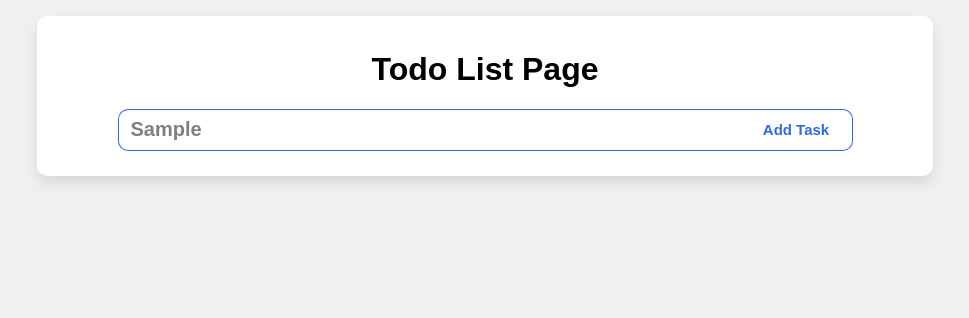
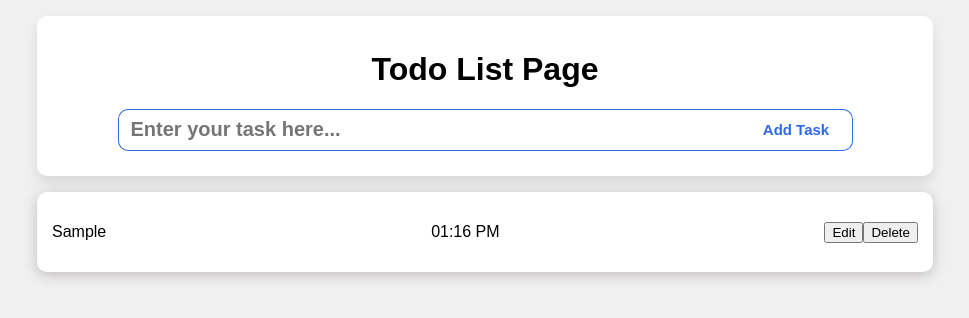
Before and after one commit to Shahziab-code/Login-Page, a React (Vite) app in the folder LoginPageLive/LoginPageLive/: page /TodoList in a window 1280 px wide. Both pictures are taken after typing "Sample" into the empty fields and a click on the button "Add Task". Shown: the top 318 px of the page, without its empty margins (155-1124 px from the left). Built offline with nearby package versions, Linux system fonts and the light colour scheme; a web font is replaced by a local one.

Commit message:
Todo list task sheets

```diff
--- a/LoginPageLive/LoginPageLive/src/Pages/TodoList.jsx
+++ b/LoginPageLive/LoginPageLive/src/Pages/TodoList.jsx
@@ -1,20 +1,77 @@
+import { useState } from "react";
 import "./css/Todo.css";
 
 const TodoList = () => {
+  const [todo, setTodo] = useState("");
+  const [tasks, setTasks] = useState([]);
+
+  const handleSubmit = (e) => {
+    const nowTime = new Date().toLocaleTimeString([], {
+      hour: "2-digit",
+      minute: "2-digit",
+    });
+
+    e.preventDefault();
+    setTasks([
+      ...tasks,
+      {
+        id: Date.now(),
+        todo,
+        iscompleted: false,
+        time: nowTime,
+      },
+    ]);
+    console.log("Task Added:", todo);
+    setTodo("");
+  };
+
+  const handleEdit = (id) => {
+    const taskToEdit = tasks.find((item) => item.id === id);
+    if (!taskToEdit) return;
+
+    const newValue = prompt("Edit your task:", taskToEdit.todo);
+    if (!newValue) return;
+
+    const updatedTasks = tasks.map((item) =>
+      item.id === id ? { ...item, todo: newValue } : item
+    );
+
+    setTasks(updatedTasks);
+  };
+
+  const handleDelete = (id) => {
+    const filteredTasks = tasks.filter((item) => item.id !== id)
+  }
+
   return (
     <div className="container">
       <div className="todoContainer">
         <h1>Todo List Page</h1>
 
-        <div className="todoInput">
+        <form className="todoInput" onSubmit={handleSubmit}>
           <input
             className="todoTextInput"
             type="text"
             placeholder="Enter your task here..."
+            value={todo}
+            onChange={(e) => setTodo(e.target.value)}
+            required
           />
 
-          <button>Add Task</button>
-        </div>
+          <button type="submit">Add Task</button>
+        </form>
+      </div>
+      <div className="taskBox">
+        {tasks.map((items, index) => (
+          <div className="taskRaw" key={items.id}>
+            <p>{items.todo}</p>
+            <span>{items.time}</span>
+            <div className="taskButtons">
+              <button onClick={() => handleEdit(items.id)}>Edit</button>
+              <button>Delete</button>
+            </div>
+          </div>
+        ))}
       </div>
     </div>
   );
--- a/LoginPageLive/LoginPageLive/src/Pages/css/Todo.css
+++ b/LoginPageLive/LoginPageLive/src/Pages/css/Todo.css
@@ -2,7 +2,8 @@
   width: 100%;
   height: 100vh;
   display: flex;
-  justify-content: center;
+  align-items: center;
+  flex-direction: column;
   margin-top: 1rem;
   background-color: #f0f0f0;
 }
@@ -73,3 +74,21 @@
   border-bottom: 1px solid rgb(197, 197, 197);
   border-right: 1px solid rgb(197, 197, 197);
 }
+
+.taskBox {
+  width: 70%;
+  margin-top: 1rem;
+  display: flex;
+  flex-direction: column;
+  gap: 15px;
+}
+
+.taskRaw {
+  background: white;
+  padding: 15px;
+  border-radius: 10px;
+  box-shadow: 0px 3px 13px #c1bcbc;
+  display: flex;
+  justify-content: space-between;
+  align-items: center;
+}
```
